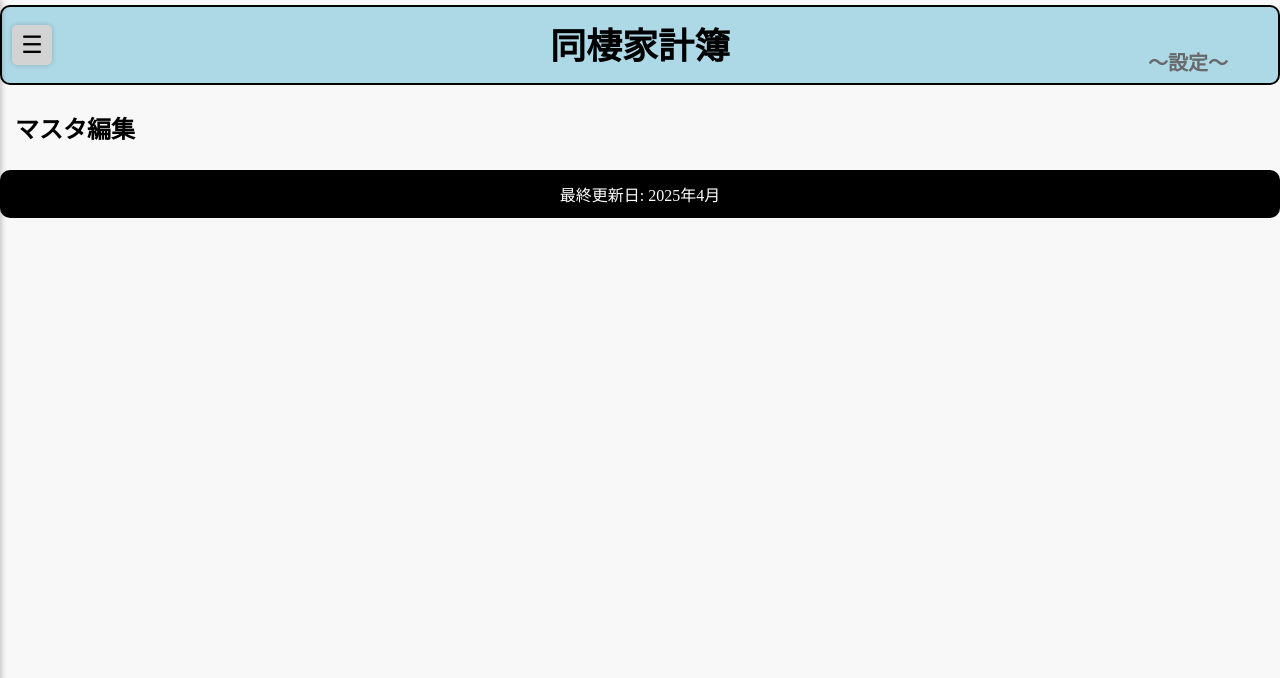
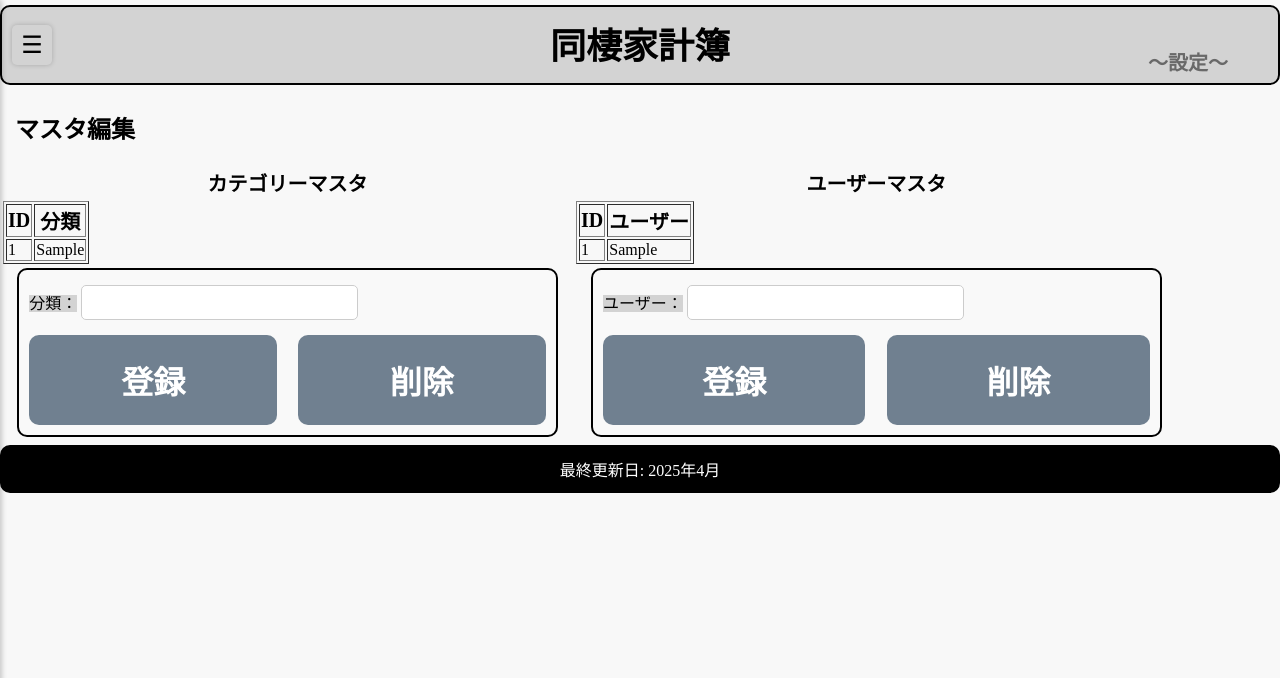
Before and after one commit to BlackBow393/HTML_Kakeibo, a Flask app: page /setting in a window 1280 px wide. Shown: the top 678 px of the page. Run offline with Flask 3, Linux system fonts and the light colour scheme; data comes from the database, SQL or seed files in the repository; both versions use the stored data as it was after the commit; tables that the repository leaves empty hold one stand-in row (values such as "Sample post").

Commit message:
settings.htmlに入力フォームと 表示用のテーブル追記

```diff
--- a/app.py
+++ b/app.py
@@ -164,10 +164,25 @@ def analysis_page():
     )
 
 # 📌 マスタ編集ページ
-@app.route("/setting")
+@app.route("/setting", methods=["GET"])
 def settings_page():
+
+    # データベースからユニークな年のリストを取得
+    conn = sqlite3.connect(DB_FILE)
+    cursor = conn.cursor()
+
+    cursor.execute("SELECT id , category FROM category_master ORDER BY id ASC")
+    category_master = cursor.fetchall()
+
+    cursor.execute("SELECT id , user FROM user_master ORDER BY id ASC")
+    user_master = cursor.fetchall()
+
+    conn.close()
+
     return render_template(
-        "settings.html"
+        "settings.html",
+        category_master=category_master,
+        user_master=user_master
     )
 
 # 📌 データを登録するAPI
--- /dev/null
+++ b/static/settings_screen.css
@@ -0,0 +1,78 @@
+.view_erea th {
+    font-size: 20px;
+    font-weight: bold;
+}
+
+.master-form {
+    display: block;
+    width: 95%;
+    max-width: 900px; /* 💡 フォームの最大幅を制限 */
+    background-color: #f9f9f9;
+    margin: 0 auto; /* ← これで中央に配置される！ */
+    border: 2px solid black;
+    border-radius: 10px;
+    padding: 10px; /* 余白を確保 */
+    box-sizing: border-box;
+    overflow: hidden;
+}
+
+.master-form label {
+    margin-top: 10px; /* 上部に余白を追加 */
+    text-align: left;
+    font-size: 16px;
+    width: 90px;
+    background-color: lightgray;
+}
+
+.master-form input {
+    flex: 1;
+    width: auto; /* 🔥 ここを変更 */
+    max-width: 100%; /* フォームの枠を超えないように */
+    padding: 5px;
+    margin-top: 5px;
+    font-size: 20px;
+    border: 1px solid #ccc;
+    border-radius: 5px;
+}
+
+/* 送信ボタン（type="submit" のみ適用） */
+button[type="submit"] {
+    width: 48%;         /* 幅いっぱいに広げる */
+    padding: 22px;       /* ボタンを大きくする */
+    font-size: 32px;     /* 文字を大きくする */
+    font-weight: bold;   /* 文字を太くする */
+    background-color: slategray;
+    color: white;
+    border: none;
+    border-radius: 10px;
+    cursor: pointer;
+    margin-top: 15px;    /* 🔥 上のフォームとの間にスペースを作る */
+    float: left;
+}
+
+/* ホバー時のスタイル */
+button[type="submit"]:hover {
+    background-color: steelblue;
+    color: black;
+}
+
+/* 削除ボタン（id="data-delete" のみ適用） */
+#master-delete {
+    width: 48%;         /* 幅いっぱいに広げる */
+    padding: 22px;       /* ボタンを大きくする */
+    font-size: 32px;     /* 文字を大きくする */
+    font-weight: bold;   /* 文字を太くする */
+    background-color: slategray;
+    color: white;
+    border: none;
+    border-radius: 10px;
+    cursor: pointer;
+    margin-top: 15px;    /* 🔥 上のフォームとの間にスペースを作る */
+    float: right;
+}
+
+/* ホバー時のスタイル */
+#master-delete:hover {
+    background-color: pink;
+    color: black;
+}
--- a/static/style.css
+++ b/static/style.css
@@ -19,6 +19,10 @@ body[data-page="input"] .page_header {
 
 body[data-page="analysis"] .page_header {
     background-color: lightgreen;
+}
+
+body[data-page="setting"] .page_header {
+    background-color: lightgray;
 }
 
 .page_header {
--- a/templates/settings.html
+++ b/templates/settings.html
@@ -4,7 +4,7 @@
     <title>同棲家計簿　～設定～</title>
     <meta charset="utf-8">
     <link rel="stylesheet" type="text/css" href="{{ url_for('static', filename='style.css') }}">
-    <link rel="stylesheet" type="text/css" href="{{ url_for('static', filename='index_screen.css') }}">
+    <link rel="stylesheet" type="text/css" href="{{ url_for('static', filename='settings_screen.css') }}">
 </head>
 <body data-page="setting">
     <div class="page_header">
@@ -27,7 +27,82 @@
         <h2>マスタ編集</h2>
         <div class="view_erea">
             <table class="view_table">
-
+                <tr>
+                    <th>カテゴリーマスタ</th>
+                    <th>ユーザーマスタ</th>
+                </tr>
+                <tr>
+                    <td>
+                        <div class="master-table">
+                            {% if category_master and category_master|length > 0 %}
+                            <table border="1">
+                                <thead>
+                                    <tr>
+                                        <th>ID</th>
+                                        <th>分類</th>
+                                    </tr>
+                                </thead>
+                                <tbody>
+                                    {% for master in category_master %}
+                                    <tr>
+                                        <td>{{ master[0] }}</td>
+                                        <td>{{ master[1] }}</td>
+                                    </tr>
+                                    {% endfor %}
+                                </tbody>
+                            </table>
+                            {% else %}
+                                <p>登録されたデータはありません</p>
+                            {% endif %}
+                        </div>
+                    </td>
+                    <td>
+                        <div class="master-table">
+                            {% if user_master and user_master|length > 0 %}
+                            <table border="1">
+                                <thead>
+                                    <tr>
+                                        <th>ID</th>
+                                        <th>ユーザー</th>
+                                    </tr>
+                                </thead>
+                                <tbody>
+                                    {% for master in user_master %}
+                                    <tr>
+                                        <td>{{ master[0] }}</td>
+                                        <td>{{ master[1] }}</td>
+                                    </tr>
+                                    {% endfor %}
+                                </tbody>
+                            </table>
+                            {% else %}
+                                <p>登録されたデータはありません</p>
+                            {% endif %}
+                        </div>
+                    </td>
+                </tr>
+                <tr>
+                    <td>
+                        <div class="master-form">
+                            <form id="category-mater-form" action="/submit" method="POST">
+                                <label for="category">分類：</label>
+                                <input type="text">
+                                <button type="submit">登録</button>
+                                <button type="button" id="master-delete">削除</button>
+                            </form>
+                        </div>
+                    </td>
+                    <td>
+                        <div class="master-form">
+                            <form id="user-master-form" action="/submit" method="POST">
+                                <label for="user">ユーザー：</label>
+                                <input type="text">
+                                <button type="submit">登録</button>
+                                <button type="button" id="master-delete">削除</button>
+                            </form>
+                        </div>
+                    </td>
+                </tr>
             </table>
         </div>
     </div>
```
Also changed, not shown: kakeibo.db, 1 other file.
